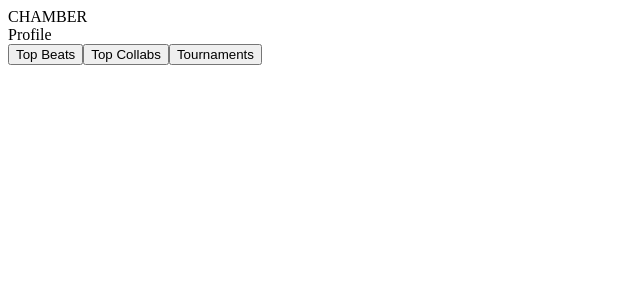
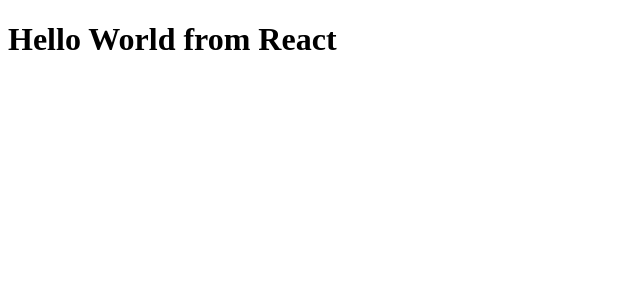
Before and after one commit to teamFlare/Chamber, a React app: page / in a window 1280 px wide. Shown: the top 300 px of the page, without its empty margins (0-640 px from the left). Built offline with nearby package versions, Linux system fonts and the light colour scheme; the HTML template or start-up script is replaced by a standard one.

Commit message:
Revert "(feat) renders our react component structure with a file drop (#3)"
This reverts commit 5a7d551b1724c037a2b4ea5c69eb652141eb5bb7.

```diff
--- /dev/null
+++ b/client/src/app.js
@@ -0,0 +1,4 @@
+import React from 'react';
+import ReactDOM from 'react-dom';
+
+ReactDOM.render(<h1>Hello World from React</h1>, document.getElementById('root'));
--- a/client/src/app.jsx
+++ /dev/null
@@ -1,5 +0,0 @@
-import React from 'react';
-import ReactDOM from 'react-dom';
-import HomePage from './components/HomePage.jsx'
-
-ReactDOM.render(<HomePage />, document.getElementById('root'));
--- a/client/src/components/Header.jsx
+++ /dev/null
@@ -1,20 +0,0 @@
-import React from 'react';
-import ReactDOM from 'react-dom';
-
-class Header extends React.Component {
-  constructor(props) {
-    super(props);
-    this.state = {
-    };
-  }
-
-  render() {
-
-
-    return (
-      <div>CHAMBER</div>
-    )
-  }
-}
-
-export default Header;
--- a/client/src/components/HomePage.jsx
+++ /dev/null
@@ -1,40 +0,0 @@
-import React from 'react';
-import ReactDOM from 'react-dom';
-import Header from './Header.jsx';
-import TopBeats from './TopBeats.jsx';
-import TopCollabs from './TopCollabs.jsx';
-import Tournaments from './Tournaments.jsx';
-import Profile from './Profile.jsx';
-import Dropzone from 'react-dropzone';
-
-class HomePage extends React.Component {
-  constructor(props) {
-    super(props);
-    this.state = {
-        topBeats: false,
-        topCollabs: false,
-        tournaments: false,
-        profile: false
-    };
-  }
-
-  render() {
-        if(!this.state.profile) {
-            return( <div>
-                    <Header />
-                    <div onClick={() => this.setState({profile: true})}>Profile</div>
-                    <button onClick={() => this.setState({tournaments: false, topBeats: true, topCollabs: false})}>Top Beats</button>
-                    <button onClick={() => this.setState({tournaments: false, topBeats: false, topCollabs: true})}>Top Collabs</button>
-                    <button onClick={() => this.setState({tournaments: true, topBeats: false, topCollabs: false})}>Tournaments</button>
-                    {this.state.topBeats ? <TopBeats />: null}
-                    {this.state.topCollabs ? <TopCollabs />: null}
-                    {this.state.tournaments ? <Tournaments />: null}
-                    </div>
-            )
-        } else {
-            return(<Profile />)
-        }
-  }
-}
-
-export default HomePage;
--- a/client/src/components/Profile.jsx
+++ /dev/null
@@ -1,46 +0,0 @@
-import React from 'react';
-import ReactDOM from 'react-dom';
-import Dropzone from 'react-dropzone';
-import Sound from 'react-sound';
-import ReactAudioPlayer from 'react-audio-player';
-import fs from 'fs';
-import createFile from 'create-file';
-// var createFile = require('create-file');
-
-class Profile extends React.Component {
-  constructor(props) {
-    super(props);
-    this.state = {
-        file: [],
-        async: false
-    };
-
-    this.onDrop.bind(this);
-  }
-
-  onDrop(acceptedFiles, rejectedFiles) {
-    this.setState({file: acceptedFiles})
-    //   createFile('./', acceptedFiles, function (err) {
-    //     console.log(err)
-    //   });
-    // fs.writeFileSync('song.txt', acceptedFiles, function (err) {
-    //     if(err) {console.log(err)}
-    // })
-    //   console.log(acceptedFiles)
-    setTimeout(() => console.log('this.state.file',this.state.file), 1000)
-  }
-
-  render() {
-    console.log(this.state.async)
-    return (
-      <div>
-        <div onClick={() => this.setState({async: true})}>Profile</div>
-        <div>Upload a Beat Below</div>
-        <Dropzone onDrop={this.onDrop}></Dropzone>
-        {!this.state.async ? <ReactAudioPlayer src='../../client/src/components/No Eyes.mp3' autoplay controls/> : <ReactAudioPlayer src={this.state.file[0]} autoPlay controls/>}
-      </div>
-    )
-  }
-}
-
-export default Profile;
--- a/client/src/components/TopBeats.jsx
+++ /dev/null
@@ -1,20 +0,0 @@
-import React from 'react';
-import ReactDOM from 'react-dom';
-
-class TopBeats extends React.Component {
-  constructor(props) {
-    super(props);
-    this.state = {
-    };
-  }
-
-  render() {
-
-
-    return (
-      <div>Top Beats</div>
-    )
-  }
-}
-
-export default TopBeats;
--- a/client/src/components/TopCollabs.jsx
+++ /dev/null
@@ -1,20 +0,0 @@
-import React from 'react';
-import ReactDOM from 'react-dom';
-
-class TopCollabs extends React.Component {
-  constructor(props) {
-    super(props);
-    this.state = {
-    };
-  }
-
-  render() {
-
-
-    return (
-      <div>Top Collabs</div>
-    )
-  }
-}
-
-export default TopCollabs;
--- a/client/src/components/Tournaments.jsx
+++ /dev/null
@@ -1,20 +0,0 @@
-import React from 'react';
-import ReactDOM from 'react-dom';
-
-class Tournaments extends React.Component {
-  constructor(props) {
-    super(props);
-    this.state = {
-    };
-  }
-
-  render() {
-
-
-    return (
-      <div>Tournaments</div>
-    )
-  }
-}
-
-export default Tournaments;
--- a/package.json
+++ b/package.json
@@ -19,12 +19,10 @@
     "connect-flash": "^0.1.1",
     "connect-redis": "^3.2.0",
     "cookie-parser": "^1.4.3",
-    "create-file": "^1.0.1",
     "ejs": "^2.5.6",
     "eslint": "^3.19.0",
     "express": "^4.15.2",
     "express-session": "^1.15.1",
-    "fs": "0.0.1-security",
     "grunt-cli": "^1.2.0",
     "grunt-pg": "https://github.com/watsoncj/grunt-pg.git",
     "knex": "^0.13.0",
@@ -36,10 +34,7 @@
     "passport-twitter": "^1.0.4",
     "pg": "^6.1.5",
     "react": "^15.4.2",
-    "react-audio-player": "^0.5.0",
     "react-dom": "^15.4.2",
-    "react-dropzone": "^2.2.4",
-    "react-sound": "^0.6.1",
     "redis": "^2.7.1"
   },
   "devDependencies": {
--- a/webpack.config.babel.js
+++ b/webpack.config.babel.js
@@ -2,13 +2,10 @@
 import path from 'path';
 
 const config = {
-  entry: './client/src/app.jsx',
+  entry: './client/src/app',
   output: {
     path: path.join(__dirname, 'public/dist'),
     filename: 'bundle.js'
-  },
-  node: {
-    fs: 'empty'
   },
   module: {
     rules: [
```
Also changed, not shown: client/src/components/SongEntry.jsx (deleted, +0 -20 lines), client/src/components/song.txt (deleted), 2 other files (tests, documents, lock files or other folders).
